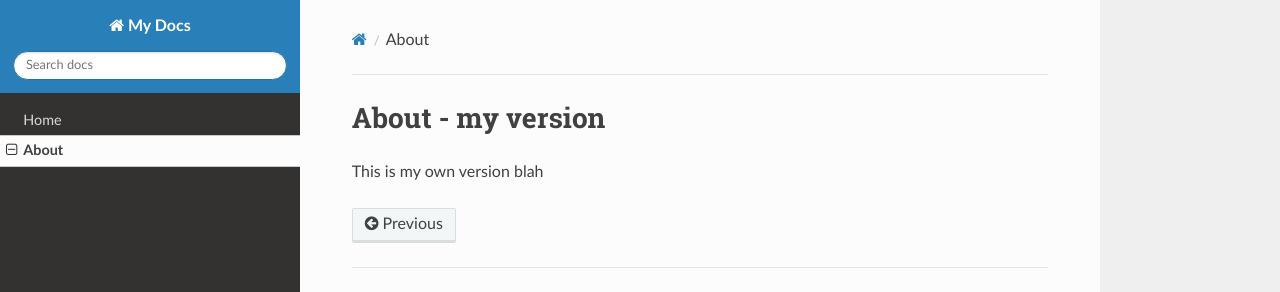
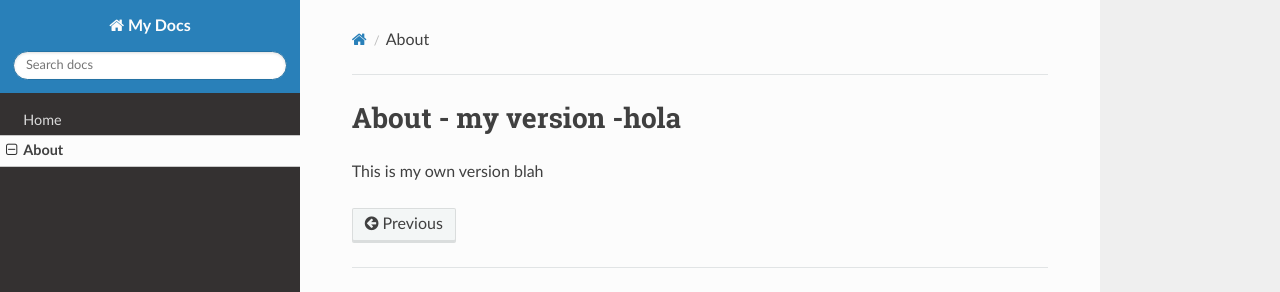
Before and after one commit to at758/test-mkdoc-proj, an MkDocs documentation site: the page built from docs/about.md, in a window 1280 px wide. Shown: the top 292 px of the page. Built offline with MkDocs 1.6.1, drawn with Linux system fonts in a browser that asks for light colours; nearby versions of some CDN libraries.

Commit message:
Added hola

```diff
--- a/docs/about.md
+++ b/docs/about.md
@@ -1,3 +1,3 @@
-# About - my version
+# About - my version -hola
 
 This is my own version blah
```
